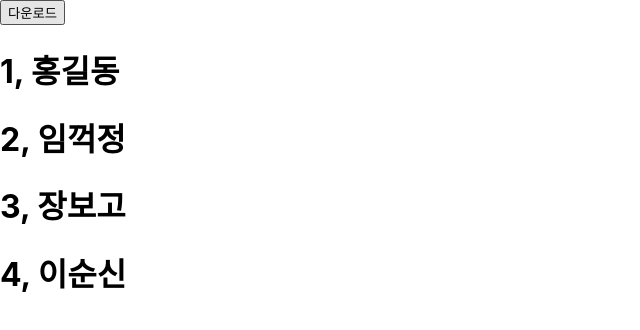
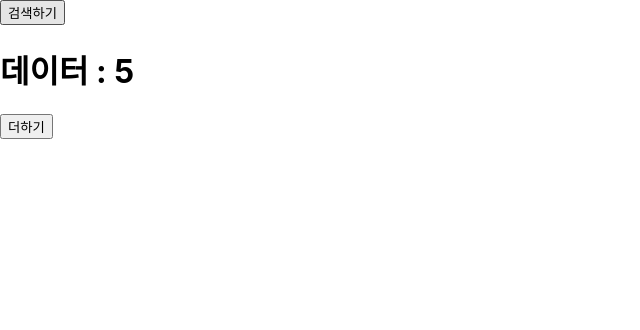
Before and after one commit to squirrelchipmunk/ReactEx01, a React (Create React App) app: page / in a window 1280 px wide. Shown: the top 330 px of the page, without its empty margins (0-640 px from the left). Built offline with nearby package versions, Linux system fonts and the light colour scheme.

Commit message:
useEffect

```diff
--- a/src/App.js
+++ b/src/App.js
@@ -1,7 +1,6 @@
 import logo from './logo.svg';
 import './App.css';
-import { useState } from 'react';
-import Sub from './Sub';
+import { useEffect, useState } from 'react';
 
 // 0. React 엔진 : 데이터 변경 감지해서 ui 그리기
 // 1. 실행 -> index.html : (Single Page Application, SPA)
@@ -17,37 +16,43 @@
 //    - 라이브러리(부트스트랩, componenet-styled)
 
 function App() {
-  console.log('App 실횅');
-
-  const [num, setNum] = useState(5);
-
-  let sample = [
-    { id: 1, name: '홍길동' },
-    { id: 2, name: '임꺽정' },
-    { id: 3, name: '장보고' },
-    { id: 4, name: '이순신' },
-  ];
-
-  const [users, setUsers] = useState(sample); // 레퍼런스 변경돼야 동작
+  const [data, setData] = useState(0);
+  const [search, setSearch] = useState(0);
 
   const download = () => {
-    setUsers([...sample, { id: num, name: '조자룡' }]);
-    setNum(num + 1);
+    //다운로드 받고(통신)
+    let downloadData = 5;
+    setData(downloadData);
   };
 
-  // 렌더링 시점 = 상태값 변경
+  // 실행 시점
+  // 1. App 그림이 최초 그려질 때
+  // 2. 상태 변수가 변경될 때 -> 의존하지 않으면 실행되지 않는다. (dependencyList)
+  // 3. 의존 리스트 관리 가능
+  useEffect(() => {
+    console.log('useEffect 실행됨');
+    download();
+  }, [search]);
+
   return (
     <div>
-      <div>
-        <button onClick={download}>다운로드</button>
-        {users.map((u) => (
-          <h1>
-            {u.id}, {u.name}
-          </h1>
-        ))}
-      </div>
+      <button
+        onClick={() => {
+          setSearch(2);
+        }}
+      >
+        검색하기
+      </button>
+      <h1>데이터 : {data}</h1>
+      <button
+        onClick={() => {
+          setData(data + 1);
+        }}
+      >
+        더하기
+      </button>
     </div>
-  ); // 여러 줄이면 괄호 필요
+  );
 }
 
 export default App;
--- a/src/Sub.js
+++ b/src/Sub.js
@@ -1,5 +1,6 @@
 import React from 'react';
 
+let num = 10;
 const sub = () => {
   // 함수 제공
 
@@ -10,4 +11,5 @@
   );
 };
 
+export { num }; //
 export default sub;
```
Also changed, not shown: src/aa/Third.js (added, +7 -0 lines).
